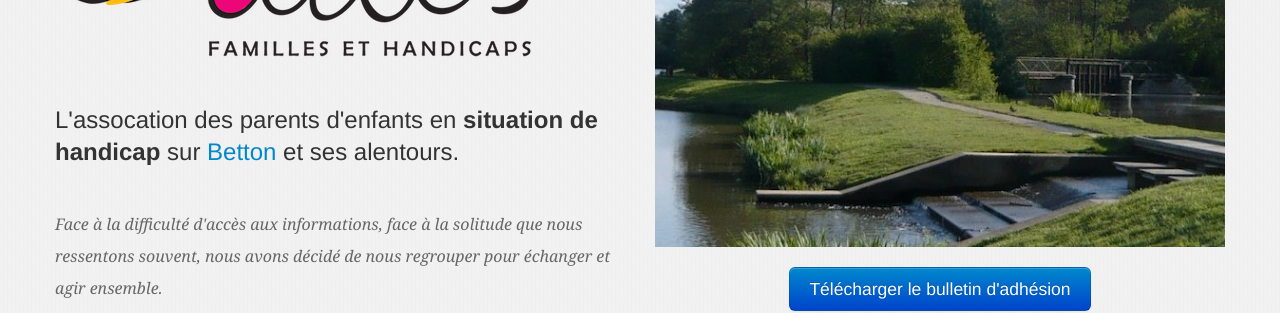
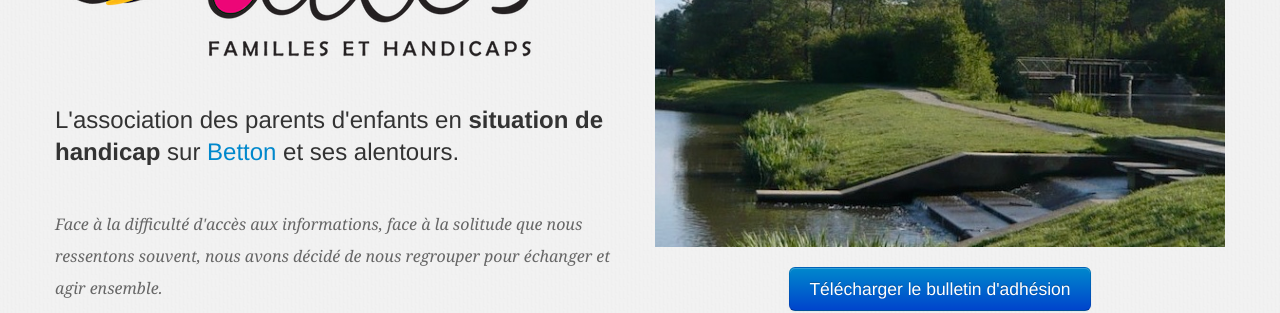
Before and after one commit to aymerick/3ailes, a Jekyll site: the page built from index.html, in a window 1280 px wide and 1148 px high. Shown: the part 195-508 px from the top of the window. Built offline with Jekyll 4.4.1, drawn with Linux system fonts in a browser that asks for light colours; Markdown is read by kramdown in place of the engine named in the settings.

Commit message:
Fix typo

```diff
--- a/index.html
+++ b/index.html
@@ -11,7 +11,7 @@ og-type: website
     <div class="row">
       <div class="span6 header-text">
         <img src='/img/logo-500x194.png' alt="3ailes" />
-        <p class='subtitle'>L'assocation des parents d'enfants en <b>situation de handicap</b> sur <a href="http://www.betton.fr" target="_blank">Betton</a> et ses alentours.</p>
+        <p class='subtitle'>L'association des parents d'enfants en <b>situation de handicap</b> sur <a href="http://www.betton.fr" target="_blank">Betton</a> et ses alentours.</p>
         <p class='desc'>Face à la difficulté d'accès aux informations, face à la solitude que nous ressentons souvent, nous avons décidé de nous regrouper pour échanger et agir ensemble.</p>
       </div>
       <div class="span6 header-img">
```
